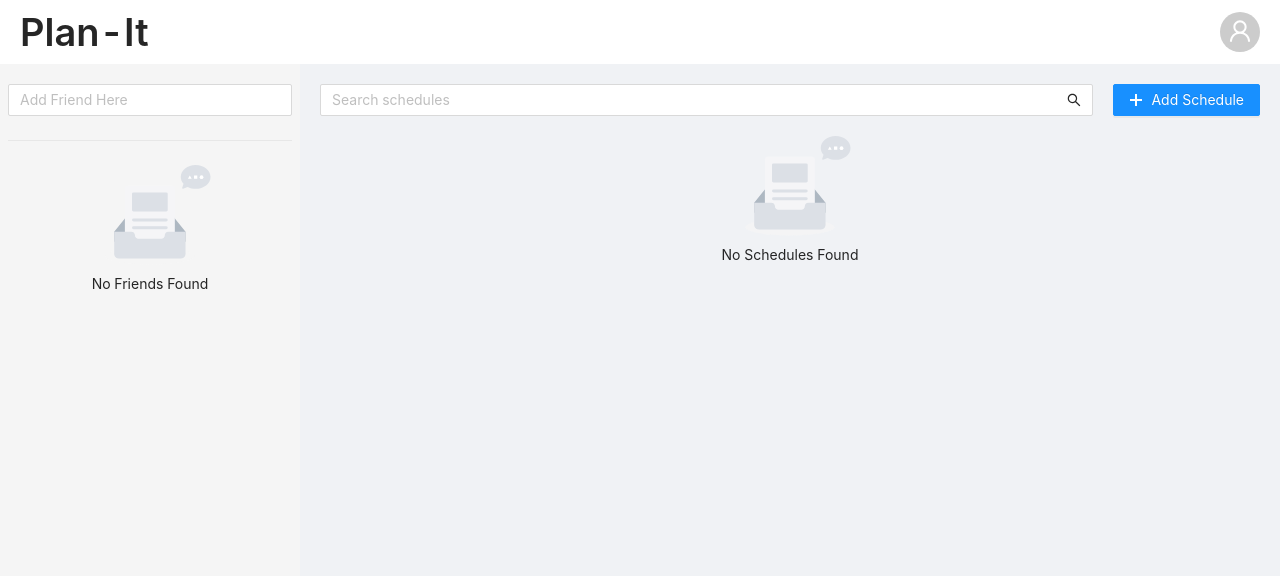
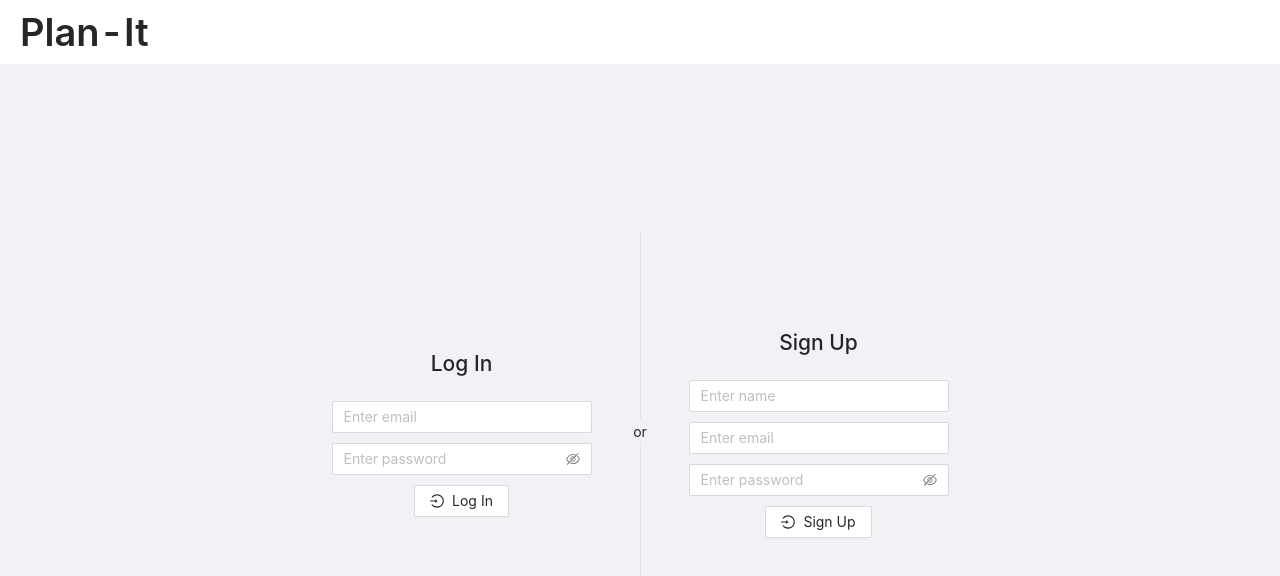
Before and after one commit to yiyun-sj/plan-it-web, a React (Create React App) app: page / in a window 1280 px wide. Shown: the top 576 px of the page. Built offline with nearby package versions, Linux system fonts and the light colour scheme.

Commit message:
login logout updates, jwt token problem

```diff
--- a/public/index.html
+++ b/public/index.html
@@ -5,10 +5,7 @@
     <link rel="icon" href="%PUBLIC_URL%/favicon.ico" />
     <meta name="viewport" content="width=device-width, initial-scale=1" />
     <meta name="theme-color" content="#000000" />
-    <meta
-      name="description"
-      content="Web site created using create-react-app"
-    />
+    <meta name="description" content="Plan your next hangout!" />
     <link rel="apple-touch-icon" href="%PUBLIC_URL%/logo192.png" />
     <!--
       manifest.json provides metadata used when your web app is installed on a
@@ -24,7 +21,7 @@
       work correctly both with client-side routing and a non-root public URL.
       Learn how to configure a non-root public URL by running `npm run build`.
     -->
-    <title>React App</title>
+    <title>Plan-It</title>
   </head>
   <body>
     <noscript>You need to enable JavaScript to run this app.</noscript>
--- a/src/App.tsx
+++ b/src/App.tsx
@@ -1,13 +1,77 @@
 import { LoginOutlined } from '@ant-design/icons'
-import { ApolloProvider } from '@apollo/client'
-import { Button, Divider, Input, Layout } from 'antd'
+import { ApolloProvider, useMutation } from '@apollo/client'
+import { Button, Divider, Input, Layout, message } from 'antd'
+import { useEffect, useState } from 'react'
 import { client } from './apollo'
 import './App.css'
 import { FriendsList, HeaderBar, ScheduleTable } from './components'
+import { SIGN_IN_MUTATION, SIGN_UP_MUTATION } from './constants'
 
 const { Header, Sider, Content } = Layout
 
-function SignIn() {
+function SignIn({
+  setIsAuthenticated,
+}: {
+  setIsAuthenticated: React.Dispatch<React.SetStateAction<boolean>>
+}) {
+  const [signInEmail, setSignInEmail] = useState('')
+  const [signInPassword, setSignInPassword] = useState('')
+
+  const [signUpEmail, setSignUpEmail] = useState('')
+  const [signUpName, setSignUpName] = useState('')
+  const [signUpPassword, setSignUpPassword] = useState('')
+
+  useEffect(() => {
+    const token = window.localStorage.getItem('token')
+    if (token) {
+      setIsAuthenticated(true)
+    }
+  }, [setIsAuthenticated])
+
+  const [signUp, { loading: signUpLoading }] = useMutation(SIGN_UP_MUTATION)
+  const [signIn, { loading: signInLoading }] = useMutation(SIGN_IN_MUTATION)
+
+  const onConfirmSignIn = () => {
+    if (!signInEmail || !signInPassword) {
+      message.error('Required fields not filled')
+      return
+    }
+    signIn({
+      variables: { email: signInEmail, password: signInPassword },
+    })
+      .then((res) => {
+        window.localStorage.setItem('token', res.data.signIn.token)
+        setIsAuthenticated(true)
+        message.success('Sign in success')
+      })
+      .catch((error) => {
+        console.error('Sign in error', error)
+        message.error('Error occurred during sign in')
+      })
+  }
+  const onConfirmSignUp = () => {
+    if (!signUpEmail || !signUpPassword || !signUpName) {
+      message.error('Required fields not filled')
+      return
+    }
+    signUp({
+      variables: {
+        name: signUpName,
+        email: signUpEmail,
+        password: signUpPassword,
+      },
+    })
+      .then((res) => {
+        window.localStorage.setItem('token', res.data.signUp.token)
+        setIsAuthenticated(true)
+        message.success('Sign up success')
+      })
+      .catch((error) => {
+        console.error('Sign up error', error)
+        message.error('Error occurred during sign up')
+      })
+  }
+
   return (
     <Layout style={{ minHeight: '100vh' }}>
       <Header
@@ -42,9 +106,23 @@ function SignIn() {
           }}
         >
           <h2>Log In</h2>
-          <Input placeholder='Enter email'></Input>
-          <Input.Password placeholder='Enter password'></Input.Password>
-          <Button icon={<LoginOutlined />}>Log In</Button>
+          <Input
+            placeholder='Enter email'
+            value={signInEmail}
+            onChange={(e) => setSignInEmail(e.currentTarget.value)}
+          />
+          <Input.Password
+            placeholder='Enter password'
+            value={signInPassword}
+            onChange={(e) => setSignInPassword(e.currentTarget.value)}
+          />
+          <Button
+            icon={<LoginOutlined />}
+            loading={signInLoading}
+            onClick={onConfirmSignIn}
+          >
+            Log In
+          </Button>
         </div>
         <div
           style={{
@@ -68,18 +146,39 @@ function SignIn() {
           }}
         >
           <h2>Sign Up</h2>
-          <Input placeholder='Enter email'></Input>
-          <Input.Password placeholder='Enter password'></Input.Password>
-          <Button icon={<LoginOutlined />}>Sign Up</Button>
+          <Input
+            placeholder='Enter name'
+            value={signUpName}
+            onChange={(e) => setSignUpName(e.currentTarget.value)}
+          />
+          <Input
+            placeholder='Enter email'
+            value={signUpEmail}
+            onChange={(e) => setSignUpEmail(e.currentTarget.value)}
+          />
+          <Input.Password
+            placeholder='Enter password'
+            value={signUpPassword}
+            onChange={(e) => setSignUpPassword(e.currentTarget.value)}
+          />
+          <Button
+            icon={<LoginOutlined />}
+            loading={signUpLoading}
+            onClick={onConfirmSignUp}
+          >
+            Sign Up
+          </Button>
         </div>
       </Content>
     </Layout>
   )
 }
 
-function AppPage() {
-  if (!true) return <SignIn />
-
+function AppPage({
+  setIsAuthenticated,
+}: {
+  setIsAuthenticated: React.Dispatch<React.SetStateAction<boolean>>
+}) {
   return (
     <Layout style={{ minHeight: '100vh' }}>
       <Header
@@ -92,7 +191,7 @@ function AppPage() {
           paddingRight: 20,
         }}
       >
-        <HeaderBar isAuthed />
+        <HeaderBar isAuthed setIsAuthenticated={setIsAuthenticated} />
       </Header>
       <Layout>
         <Sider
@@ -123,9 +222,15 @@ function AppPage() {
 }
 
 export default function App() {
+  const [isAuthenticated, setIsAuthenticated] = useState(false)
+
   return (
     <ApolloProvider client={client}>
-      <AppPage />
+      {isAuthenticated ? (
+        <AppPage setIsAuthenticated={setIsAuthenticated} />
+      ) : (
+        <SignIn setIsAuthenticated={setIsAuthenticated} />
+      )}
     </ApolloProvider>
   )
 }
--- a/src/apollo.tsx
+++ b/src/apollo.tsx
@@ -7,7 +7,7 @@ const httpLink = createHttpLink({
   uri: URI,
 })
 
-const authLink = setContext(async (_: any, { headers }: { headers: any }) => {
+const authLink = setContext((_: any, { headers }: { headers: any }) => {
   // get the authentication token from local storage if it exists
   const token = localStorage.getItem('token')
   // return the headers to the context so httpLink can read them
--- a/src/components/FriendsList.tsx
+++ b/src/components/FriendsList.tsx
@@ -1,6 +1,21 @@
 import { CloseCircleOutlined } from '@ant-design/icons'
-import { AutoComplete, Avatar, Badge, Button, Divider, Empty } from 'antd'
-import { useState } from 'react'
+import { useMutation, useQuery } from '@apollo/client'
+import {
+  AutoComplete,
+  Avatar,
+  Badge,
+  Button,
+  Divider,
+  Empty,
+  message,
+} from 'antd'
+import { useEffect, useState } from 'react'
+import {
+  ADD_FRIEND_MUTATION,
+  DELETE_FRIEND_MUTATION,
+  MY_FRIENDS,
+  MY_USERS,
+} from '../constants'
 import { Friend } from '../types'
 
 export function FriendsList({
@@ -10,13 +25,70 @@ export function FriendsList({
   isMinimal?: boolean
   setParentFriends?: React.Dispatch<React.SetStateAction<Friend[]>>
 }) {
+  const [input, setInput] = useState('')
   const [friends, setFriends] = useState<Friend[]>([])
+  const [users, setUsers] = useState<Friend[]>([])
+
+  // Queries
+  const myUsers = useQuery(MY_USERS)
+  useEffect(() => {
+    const { error, data } = myUsers
+    if (error) {
+      message.error('Error fetching users, ' + error.message)
+    }
+    if (data) {
+      setUsers(data.getUsers)
+    }
+  }, [myUsers])
+  const myFriends = useQuery(MY_FRIENDS)
+  useEffect(() => {
+    const { error, data } = myFriends
+    if (error) {
+      message.error('Error fetching friends, ' + error.message)
+    }
+    if (data) {
+      setFriends(data.myFriends)
+      if (setParentFriends) setParentFriends(data.myFriends)
+    }
+  }, [myFriends, setParentFriends])
+
+  // Mutations
+  const [addFriend, { error: addFriendError, reset: addFriendReset }] =
+    useMutation(ADD_FRIEND_MUTATION, {
+      refetchQueries: [{ query: MY_FRIENDS }, 'MyFriends'],
+    })
+  useEffect(() => {
+    if (addFriendError) {
+      message.error('Error adding friends, ' + addFriendError.message)
+      addFriendReset()
+    }
+  })
+  const [deleteFriend, { error: delFriendError, reset: delFriendReset }] =
+    useMutation(DELETE_FRIEND_MUTATION, {
+      refetchQueries: [{ query: MY_FRIENDS }, 'MyFriends'],
+    })
+  useEffect(() => {
+    if (delFriendError) {
+      message.error('Error adding friends, ' + delFriendError.message)
+      delFriendReset()
+    }
+  })
+
   return (
     <>
       <AutoComplete
         placeholder='Add Friend Here'
         style={{ width: '100%' }}
-      ></AutoComplete>
+        value={input}
+        onChange={setInput}
+        options={friends.map((friend) => ({
+          label: friend.name,
+          value: friend.id,
+        }))}
+        onSelect={(value: string) =>
+          addFriend({ variables: { friendId: value } })
+        }
+      />
       {!isMinimal && <Divider />}
       {!isMinimal && friends.length === 0 && (
         <Empty description='No Friends Found' />
--- /dev/null
+++ b/src/constants/index.ts
@@ -0,0 +1 @@
+export * from './mutations'
--- /dev/null
+++ b/src/constants/mutations.ts
@@ -0,0 +1,121 @@
+import { gql } from '@apollo/client'
+
+export const SIGN_UP_MUTATION = gql`
+  mutation SignUp($name: String!, $email: String!, $password: String!) {
+    signUp(input: { name: $name, email: $email, password: $password }) {
+      token
+      user {
+        id
+        name
+        email
+      }
+    }
+  }
+`
+
+export const SIGN_IN_MUTATION = gql`
+  mutation SignIn($email: String!, $password: String!) {
+    signIn(input: { email: $email, password: $password }) {
+      token
+      user {
+        id
+        name
+        email
+      }
+    }
+  }
+`
+
+export const MY_USERS = gql`
+  query GetUsers {
+    getUsers {
+      id
+      name
+      avatar
+    }
+  }
+`
+
+export const MY_FRIENDS = gql`
+  query MyFriends {
+    myFriends {
+      name
+      id
+    }
+  }
+`
+//ADD AVATAR
+
+export const MY_SCHEDULES = gql`
+  query MySchedules {
+    mySchedules {
+      id
+      title
+      isActive
+    }
+  }
+`
+
+export const ADD_FRIEND_MUTATION = gql`
+  mutation AddFriend($friendId: ID!) {
+    addFriend(friendId: $friendId) {
+      id
+      name
+    }
+  }
+`
+
+export const DELETE_FRIEND_MUTATION = gql`
+  mutation DeleteFriend($friendId: ID!) {
+    deleteFriend(friendId: $friendId) {
+      id
+      name
+    }
+  }
+`
+
+export const SET_ACTIVE_MUTATION = gql`
+  mutation SetActive($setActiveId: ID!, $isActive: Int) {
+    setActive(id: $setActiveId, isActive: $isActive) {
+      id
+      userId
+      title
+      isActive
+      lastUpdated
+    }
+  }
+`
+
+export const CREATE_SCHEDULE_MUTATION = gql`
+  mutation CreateSchedule($title: String!) {
+    createSchedule(title: $title) {
+      id
+      userId
+      title
+      isActive
+      lastUpdated
+    }
+  }
+`
+
+export const SCHEDULE = gql`
+  query GetSchedule($getScheduleId: ID!) {
+    getSchedule(id: $getScheduleId) {
+      title
+      isActive
+      id
+    }
+  }
+`
+
+export const GET_PLANS = gql`
+  query GetPlans($getPlansId: ID!) {
+    getPlans(id: $getPlansId) {
+      start
+      end
+      title
+      id
+      description
+    }
+  }
+`
--- a/src/types.tsx
+++ b/src/types.tsx
@@ -1,6 +1,6 @@
 export type Schedule = {
   title: string
-  isPrimary: string
+  isActive: number
   id: string
 }
 
```
Also changed, not shown: src/components/HeaderBar.tsx (+17 -2 lines), public/manifest.json.
